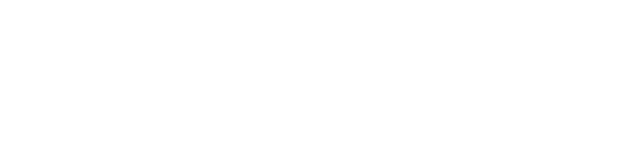
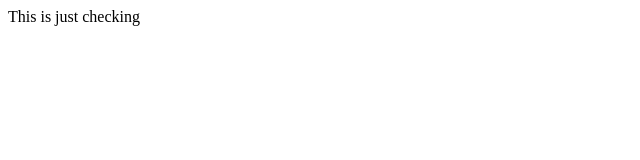
Before and after one commit to harisjamal2k13/My-1st-Commit, a plain HTML site: page index.html in a window 1280 px wide. Shown: the whole page, without its empty margins (0-640 px from the left). Drawn offline with Linux system fonts and the light colour scheme.

Commit message:
My 1st Commit

```diff
--- a/index.html
+++ b/index.html
@@ -6,6 +6,6 @@
     <script src="app.js">    </script>
 </head>
 <body>
-
+    This is just checking
 </body>
 </html>
```
